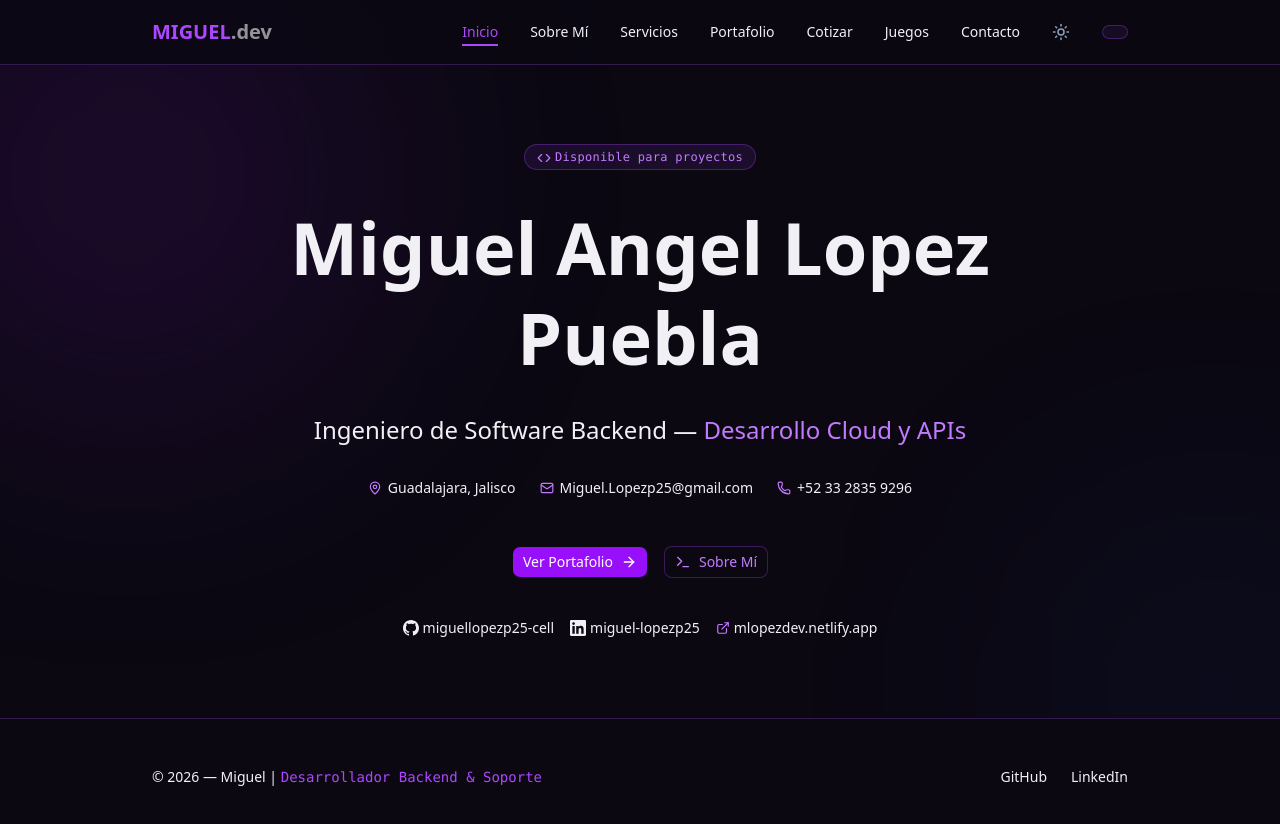
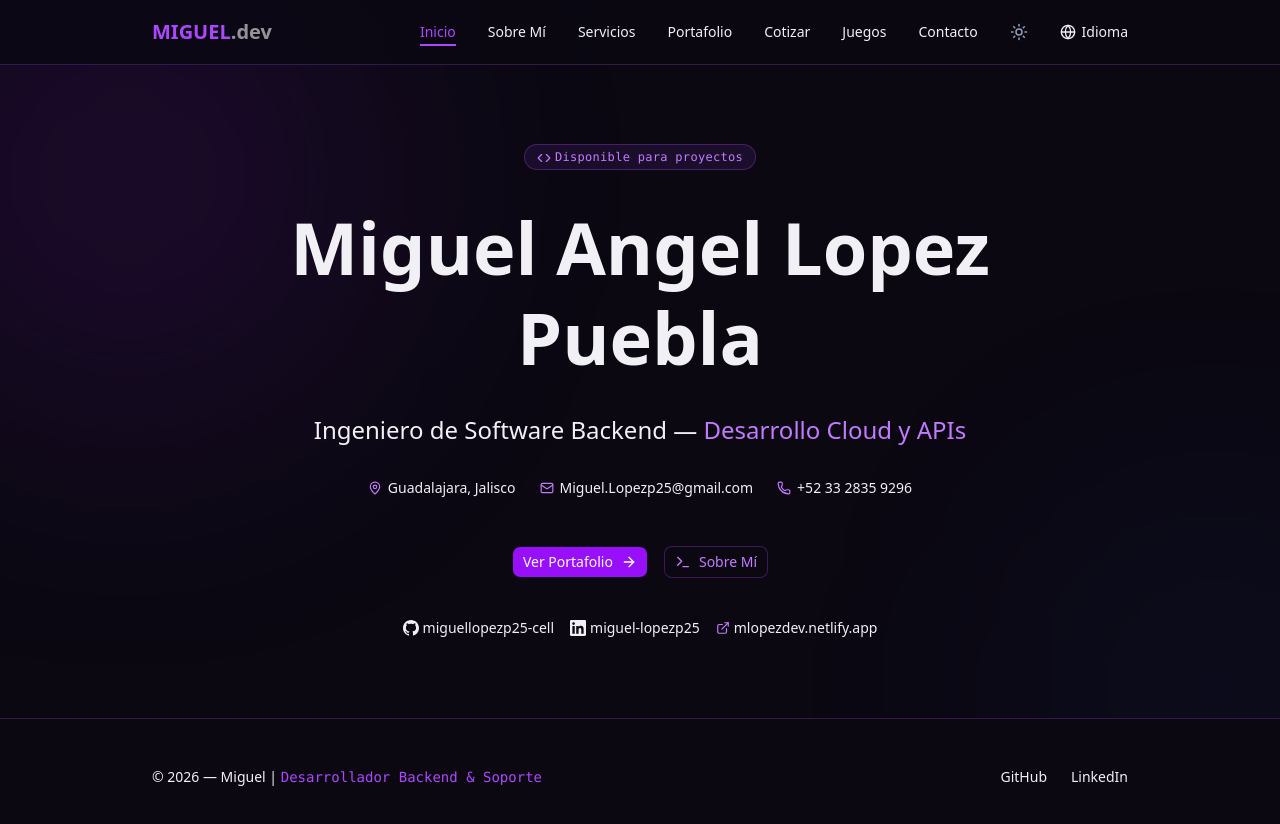
Before and after one commit to miguellopezp25-cell/portafolio, a Next.js app: page / in a window 1280 px wide. Shown: the top 824 px of the page. Built offline with nearby package versions, Linux system fonts and the light colour scheme.

Commit message:
feat: idioma con globe + dropdown traductor al hacer clic

```diff
--- a/components/common/GoogleTranslate.tsx
+++ b/components/common/GoogleTranslate.tsx
@@ -1,22 +1,15 @@
 "use client";
-import { useEffect } from "react";
+import { Globe } from "lucide-react";
 import Script from "next/script";
 
 export default function GoogleTranslate() {
-  useEffect(() => {
-    const t = setTimeout(() => {
-      const el = document.querySelector(".goog-te-menu-value") as HTMLElement | null;
-      if (el) {
-        const isLight = document.documentElement.classList.contains("light");
-        el.style.setProperty("color", isLight ? "#374151" : "#fff", "important");
-      }
-    }, 1500);
-    return () => clearTimeout(t);
-  }, []);
-
   return (
-    <div className="inline-flex items-center gap-1 rounded-lg border border-purple-500/30 bg-purple-500/[0.08] px-3 py-1.5 cursor-pointer transition-all hover:border-purple-500/60 hover:bg-purple-500/[0.15]">
-      <div id="google_translate_element" />
+    <div className="relative flex items-center gap-1.5 text-sm text-muted-foreground cursor-pointer select-none">
+      <Globe size={16} />
+      <span>Idioma</span>
+      <div className="absolute inset-0 opacity-0 overflow-hidden">
+        <div id="google_translate_element" />
+      </div>
       <Script
         src="https://translate.google.com/translate_a/element.js?cb=googleTranslateElementInit"
         strategy="afterInteractive"
```
